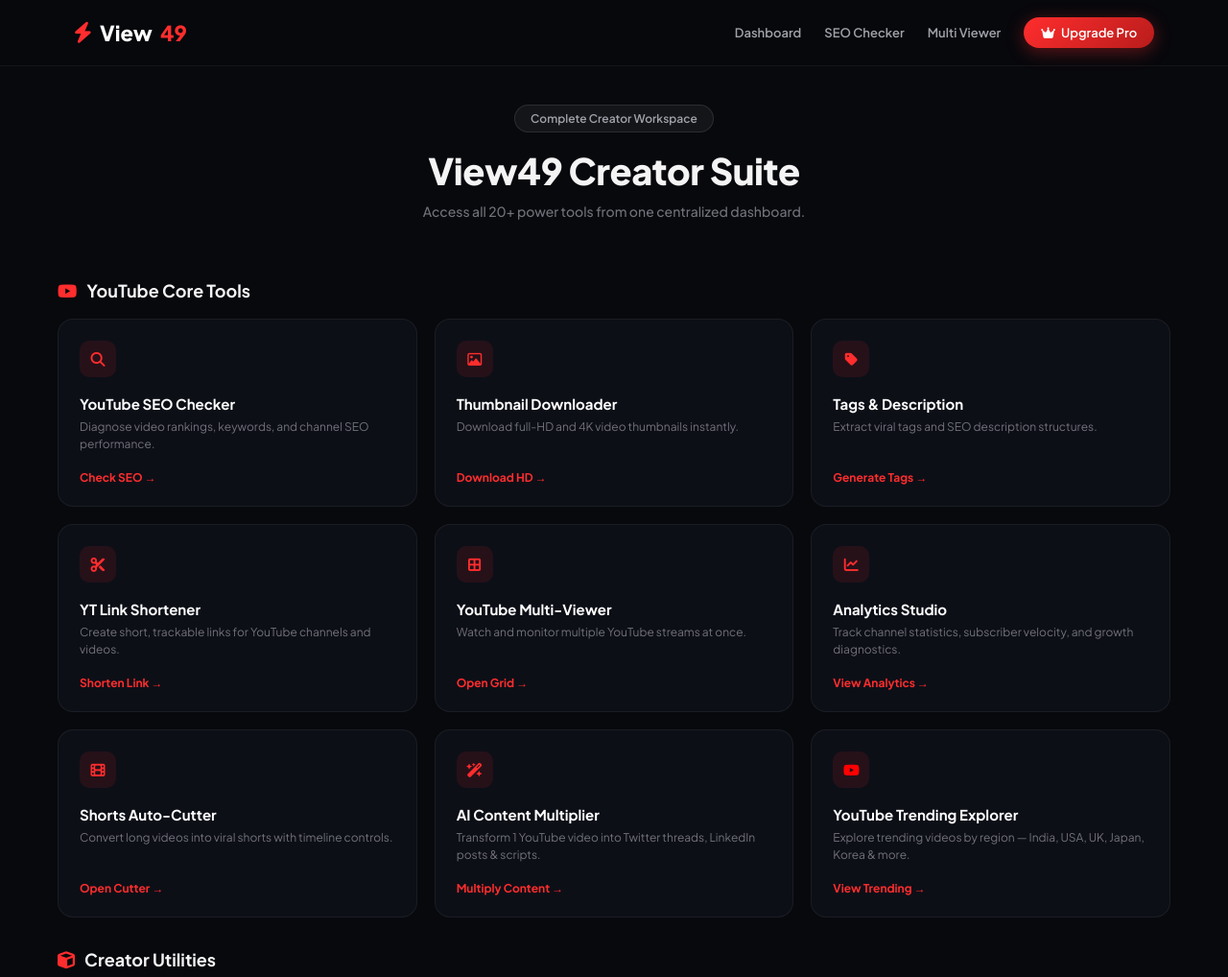
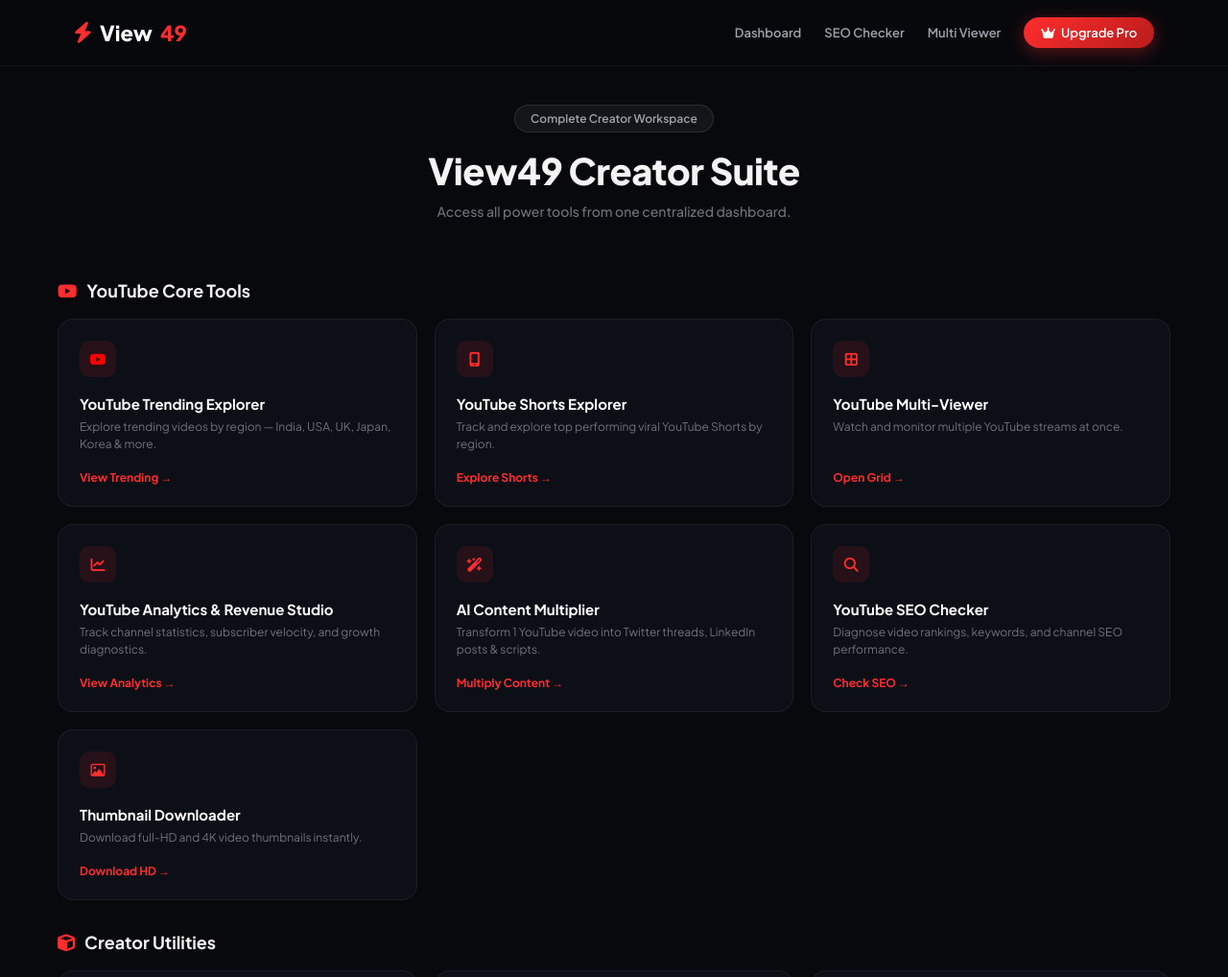
Before and after one commit to view49/view49, a plain HTML site: page index.html in a window 1280 px wide. Shown: the top 1018 px of the page at 96% size. Drawn offline with Linux system fonts and the light colour scheme.

Commit message:
Update index.html

```diff
--- a/index.html
+++ b/index.html
@@ -234,7 +234,7 @@
   <header class="hero-section">
     <div class="pill-badge">Complete Creator Workspace</div>
     <h1 class="hero-title">View49 Creator Suite</h1>
-    <p class="hero-subtitle">Access all 20+ power tools from one centralized dashboard.</p>
+    <p class="hero-subtitle">Access all power tools from one centralized dashboard.</p>
   </header>
 
   <main class="dashboard-container">
@@ -245,6 +245,47 @@
 
     <div class="tools-grid">
 
+      <!-- 1. YouTube Trending Explorer -->
+      <a href="youtube-trending.html" class="tool-card">
+        <div class="icon-box"><i class="fa-brands fa-youtube" style="color:#ff0000;"></i></div>
+        <div class="tool-title">YouTube Trending Explorer</div>
+        <div class="tool-desc">Explore trending videos by region — India, USA, UK, Japan, Korea & more.</div>
+        <div class="tool-link">View Trending &rarr;</div>
+      </a>
+
+      <!-- 2. youtube-shorts -->
+      <a href="youtube-shorts.html" class="tool-card">
+        <div class="icon-box"><i class="fa-solid fa-mobile-screen" style="color:var(--purple);"></i></div>
+        <div class="tool-title">YouTube Shorts Explorer</div>
+        <div class="tool-desc">Track and explore top performing viral YouTube Shorts by region.</div>
+        <div class="tool-link">Explore Shorts &rarr;</div>
+      </a>
+
+      <!-- 3. youtube multi viewer -->
+      <a href="youtube-multi-viewer.html" class="tool-card">
+        <div class="icon-box"><i class="fa-solid fa-border-all"></i></div>
+        <div class="tool-title">YouTube Multi-Viewer</div>
+        <div class="tool-desc">Watch and monitor multiple YouTube streams at once.</div>
+        <div class="tool-link">Open Grid &rarr;</div>
+      </a>
+
+      <!-- 4. YouTube Analytics & Revenue Studio -->
+      <a href="analytics-studio.html" class="tool-card">
+        <div class="icon-box"><i class="fa-solid fa-chart-line"></i></div>
+        <div class="tool-title">YouTube Analytics & Revenue Studio</div>
+        <div class="tool-desc">Track channel statistics, subscriber velocity, and growth diagnostics.</div>
+        <div class="tool-link">View Analytics &rarr;</div>
+      </a>
+
+      <!-- 5. AI Content Multiplier -->
+      <a href="content-multiplier.html" class="tool-card">
+        <div class="icon-box"><i class="fa-solid fa-wand-magic-sparkles"></i></div>
+        <div class="tool-title">AI Content Multiplier</div>
+        <div class="tool-desc">Transform 1 YouTube video into Twitter threads, LinkedIn posts & scripts.</div>
+        <div class="tool-link">Multiply Content &rarr;</div>
+      </a>
+
+      <!-- 6. youtube sec checker -->
       <a href="youtube-seo-checker.html" class="tool-card">
         <div class="icon-box"><i class="fa-solid fa-magnifying-glass"></i></div>
         <div class="tool-title">YouTube SEO Checker</div>
@@ -252,12 +293,21 @@
         <div class="tool-link">Check SEO &rarr;</div>
       </a>
 
+      <!-- 7. Thumbnail Downloader -->
       <a href="youtube-thumbnail-downloader.html" class="tool-card">
         <div class="icon-box"><i class="fa-regular fa-image"></i></div>
         <div class="tool-title">Thumbnail Downloader</div>
         <div class="tool-desc">Download full-HD and 4K video thumbnails instantly.</div>
         <div class="tool-link">Download HD &rarr;</div>
       </a>
+
+    </div>
+
+    <h2 class="section-title">
+      <i class="fa-solid fa-cube"></i> Creator Utilities
+    </h2>
+
+    <div class="tools-grid">
 
       <a href="tags-description-generator.html" class="tool-card">
         <div class="icon-box"><i class="fa-solid fa-tag"></i></div>
@@ -273,48 +323,12 @@
         <div class="tool-link">Shorten Link &rarr;</div>
       </a>
 
-      <a href="youtube-multi-viewer.html" class="tool-card">
-        <div class="icon-box"><i class="fa-solid fa-border-all"></i></div>
-        <div class="tool-title">YouTube Multi-Viewer</div>
-        <div class="tool-desc">Watch and monitor multiple YouTube streams at once.</div>
-        <div class="tool-link">Open Grid &rarr;</div>
-      </a>
-
-      <a href="analytics-studio.html" class="tool-card">
-        <div class="icon-box"><i class="fa-solid fa-chart-line"></i></div>
-        <div class="tool-title">Analytics Studio</div>
-        <div class="tool-desc">Track channel statistics, subscriber velocity, and growth diagnostics.</div>
-        <div class="tool-link">View Analytics &rarr;</div>
-      </a>
-
       <a href="shorts-auto-cutter.html" class="tool-card">
         <div class="icon-box"><i class="fa-solid fa-film"></i></div>
         <div class="tool-title">Shorts Auto-Cutter</div>
         <div class="tool-desc">Convert long videos into viral shorts with timeline controls.</div>
         <div class="tool-link">Open Cutter &rarr;</div>
       </a>
-
-      <a href="content-multiplier.html" class="tool-card">
-        <div class="icon-box"><i class="fa-solid fa-wand-magic-sparkles"></i></div>
-        <div class="tool-title">AI Content Multiplier</div>
-        <div class="tool-desc">Transform 1 YouTube video into Twitter threads, LinkedIn posts & scripts.</div>
-        <div class="tool-link">Multiply Content &rarr;</div>
-      </a>
-
-      <a href="youtube-trending.html" class="tool-card">
-        <div class="icon-box"><i class="fa-brands fa-youtube" style="color:#ff0000;"></i></div>
-        <div class="tool-title">YouTube Trending Explorer</div>
-        <div class="tool-desc">Explore trending videos by region — India, USA, UK, Japan, Korea & more.</div>
-        <div class="tool-link">View Trending &rarr;</div>
-      </a>
-
-    </div>
-
-    <h2 class="section-title">
-      <i class="fa-solid fa-cube"></i> Creator Utilities
-    </h2>
-
-    <div class="tools-grid">
 
       <a href="link-in-bio-maker.html" class="tool-card">
         <div class="icon-box"><i class="fa-solid fa-link"></i></div>
@@ -375,7 +389,7 @@
       <a href="upi-qr.html" class="tool-card">
         <div class="icon-box"><i class="fa-solid fa-qrcode"></i></div>
         <div class="tool-title">UPI QR Generator</div>
-        <div class="tool-desc">Generate payment QR codes for creator support.</div>
+        <div class="tool-desc">Payment QR codes for creator support.</div>
         <div class="tool-link">Get QR &rarr;</div>
       </a>
 
```
